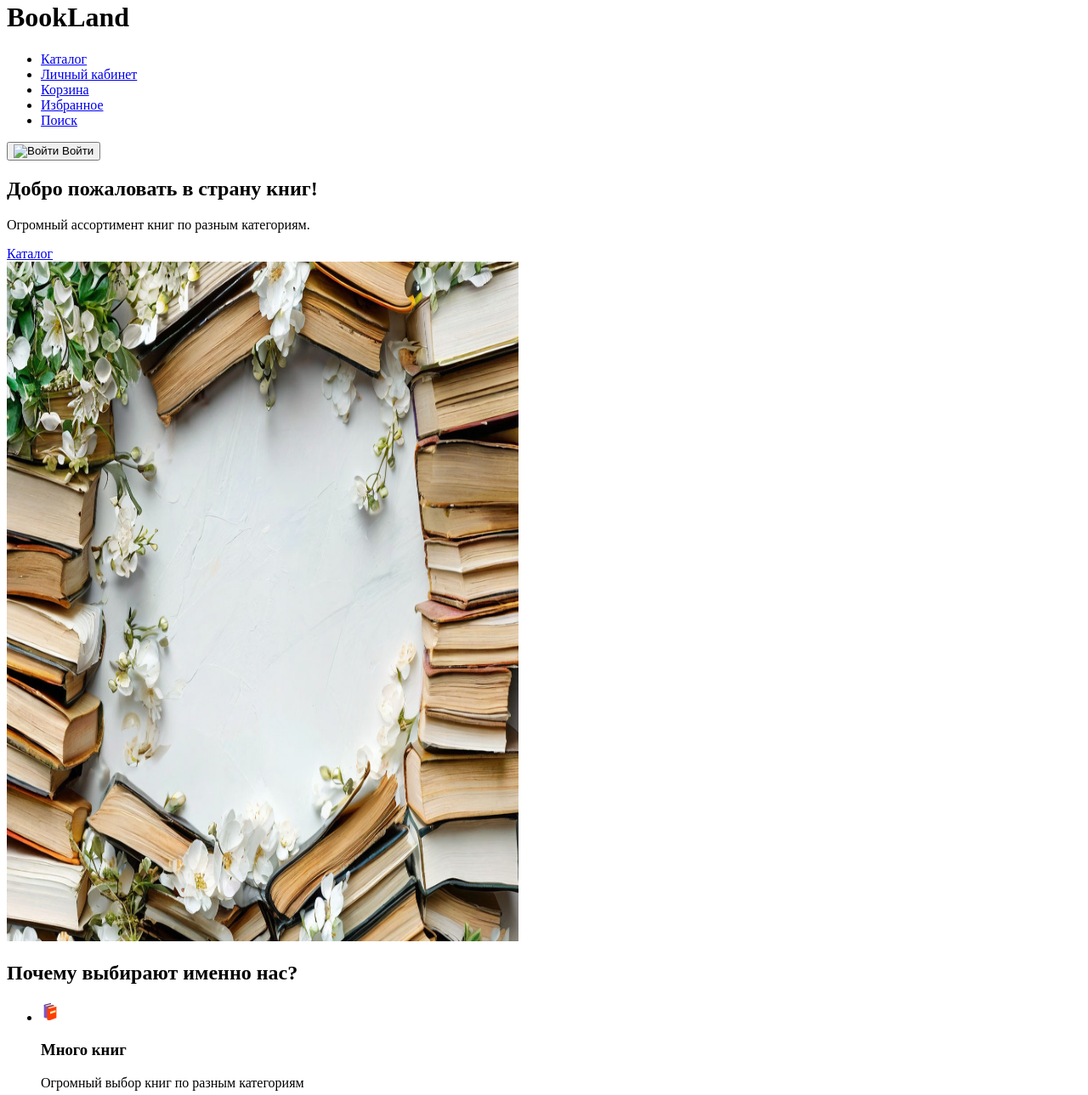
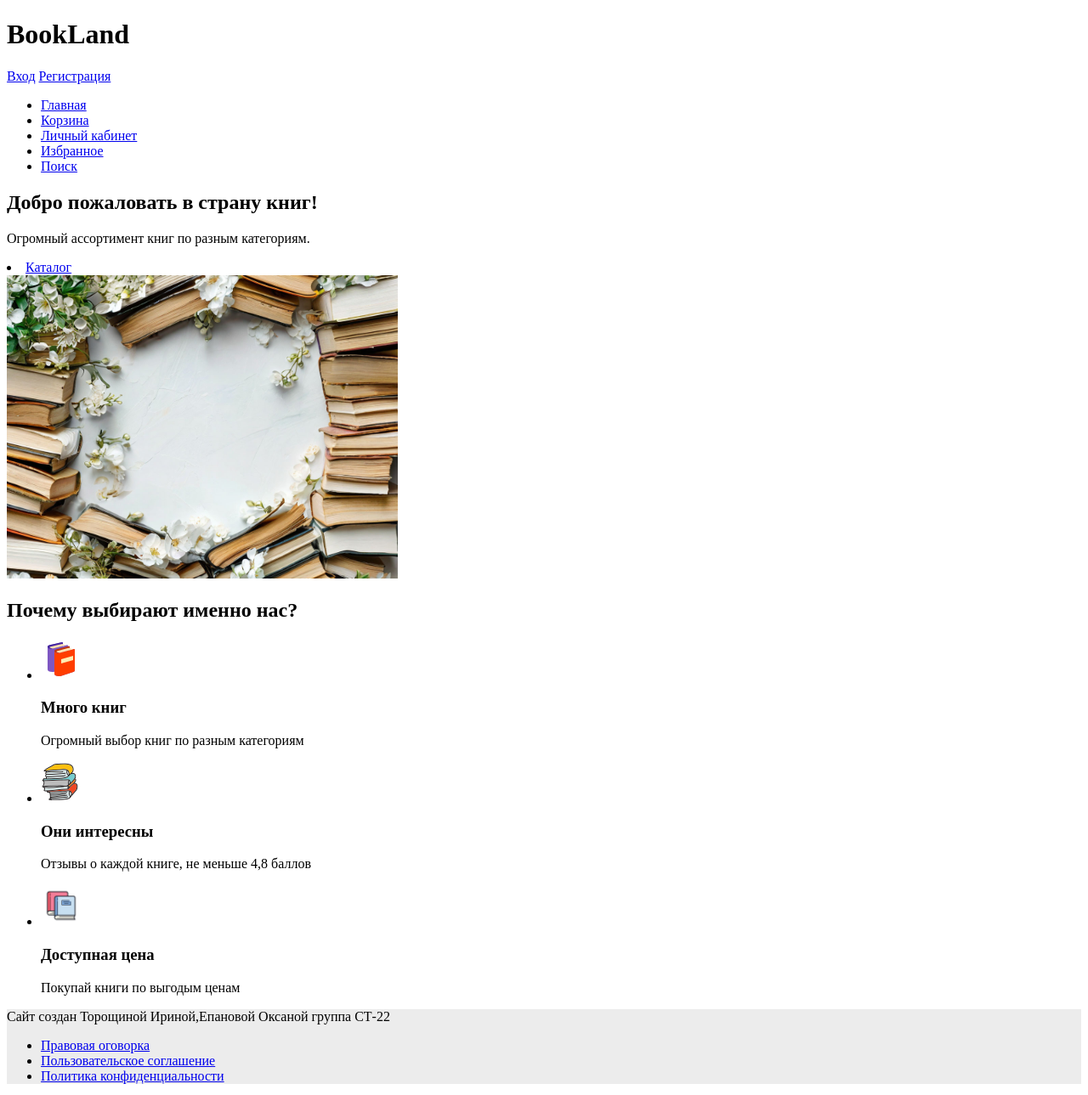
Before and after one commit to toroshchina-epanova/project_toroschina-epanova, a plain HTML site: page index.html in a window 1280 px wide. Shown: the part 131-1420 px from the top of the page at 85% size. Drawn offline with Linux system fonts and the light colour scheme.

Commit message:
Add files via upload
четвертая выгрузка файлов

```diff
--- a/index.html
+++ b/index.html
@@ -4,93 +4,75 @@
 		<meta charset="UTF-8">
 		<meta name="viewport" content="width=device-width, initial-scale=1.0">
 		<title>Document</title>
+		<link rel="stylesheet" href="styles\styles.css" type="text/css">
 	</head>
+
 	<body>
-    <header>
-        <img src="images/логотип.jpeg" alt=""width="100">
-<h1>BookLand</h1>
-<nav>
-    <ul>
-        <li><a href="catalog.html">Каталог</a></li>
-        <li><a href="#">Личный кабинет</a></li>
-        <li><a href="#">Корзина</a></li>
-        <li><a href="#">Избранное</a></li>
-        <li><a href="#">Поиск</a></li>
+		<header class="header">
+			<img class="header__logo" src="images/logo.jpeg" alt="logotype" width="120"  height="120">
+			<h1 class="header__title">BookLand</h1>
+			<a class="header__button" href="login.html">Вход</a>
+			<a class="header__button" href="registration.html">Регистрация</a>
+
+			<!--/ Навигация -->
+			<nav class="header__menu">
+				<ul class="menu">
+					<li class="menu__item menu__item---active">
+						<a class="menu__link" href="index.html">Главная</a>
+					</li>
+					<li class="menu__item"><a class="menu__link" href="#">Корзина</a></li>
+					<li class="menu__item"><a class="menu__link" href="login.html">Личный кабинет</a></li>
+					<li class="menu__item"><a class="menu__link" href="#">Избранное</a></li>
+					<li class="menu__item"><a class="menu__link" href="#">Поиск</a></li>
 				</ul>
 			</nav>
+		</header>
+		<!--/ Навигация -->
 
- <!--/ Навигация -->
- <button type="button">
-    <img src="images/icon/login.svg" alt="Войти" width="16" height="16">
-    <span>Войти</span>
-</button>
-</header>
-<!--/ Заголовок -->
+
 		<!-- Основной контент -->
-<main>
+		<main class="main">
 			<!-- Первый экран -->
-        <section>
-            <div>
-                <h2>Добро пожаловать в страну книг!</h2>
-                <p>Огромный ассортимент книг по разным категориям.</p>
-                <a href="#" target="_blank"> Каталог</a>
+			<section class="section-promo">
+				<div class="promo__content">
+					<h2 class="promo__title section__title">Добро пожаловать в страну книг!</h2>
+					<p class="promo__description">Огромный ассортимент книг по разным категориям.</p>
+					<li> <a class="menu__link" href="catalog.html">Каталог</a></li>
 				</div>
-            <img src="images/изображение книг.jpeg" alt="Изображение книг" width="602" height="800">
+				<img src="images/изображение книг.jpeg" alt="Изображение книг" width="460" height="357">
 			</section>
 			<!--/ Первый экран -->
 
-         <section>
-            <h2>Почему выбирают именно нас?</h2>
-            <ul>
-                <li>
-                    <img src="images/иконка1.png" alt="Иконка " width="22" height="24">
-                    <h3>Много книг</h3>
-                    <p>Огромный выбор книг по разным категориям</p>
+			<section class="section-cards">
+				<h2 class="section__title">Почему выбирают именно нас?</h2>
+				<ul class="card__list">
+					<li class="card__item">
+						<img class="card__icon" src="images/icon1.png" alt="Иконка " width="48" height="48">
+						<h3 class="card__title">Много книг</h3>
+						<p class="card__description">Огромный выбор книг по разным категориям</p>
 					</li>
-                <li>
-                    <img src="images/иконка2.png" alt="Иконка" width="24" height="24">
-                    <h3>Они интересны</h3>
-                    <p>Отзывы о каждой книге, не меньше 4,8 баллов</p>
+					<li class="card__item">
+						<img class="card__icon"src="images/icon2.png" alt="Иконка" width="48" height="48">
+						<h3 class="card__title">Они интересны</h3>
+						<p class="card__description">Отзывы о каждой книге, не меньше 4,8 баллов</p>
 					</li>
-                <li>
-                    <img src="images/иконка3.png" alt="Иконка " width="24" height="23">
-                    <h3>Доступная цена</h3>
-                    <p>Покупай книги по выгодым ценам</p>
+					<li class="card__item">
+						<img class="card__icon" src="images/icon3.png" alt="Иконка" width="48" height="48">
+						<h3 class="card__title">Доступная цена</h3>
+						<p class="card__description">Покупай книги по выгодым ценам</p>
 					</li>
-
 				</ul>
 			</section>
-<main>
-<a href="#">Вход</a>
-<a href="#">Регистрация</a>
- </header>
-    <main>
+		</main>
 
 
-
-
-    </main>
-    <footer>
-<p>Cайт создан Торощиной Ириной,Епановой Оксаной группа СТ-22</p>
+		<footer class="footer">
+			<p> Cайт создан Торощиной Ириной,Епановой Оксаной группа СТ-22</p>
 			<ul>
-    <li><a href="#"> Правовая оговорка</a></li>
-    <li><a href="#"> Пользовательское соглашение</a></li>
-    <li><a href="#"> Политика конфиденциальности</a></li>
+				<li><a href="Legal_Disclaimer.html"> Правовая оговорка</a></li>
+				<li><a href="User_Agreement.html"> Пользовательское соглашение</a></li>
+				<li><a href="Privacy_Policy.html"> Политика конфиденциальности</a></li>
 			</ul>
 		</footer>
- <!-- Форма "Войти" -->
- <section>
-    <form action="/">
-        <h1>Вход в личный кабинет</h1>
-        <input type="email" name="email" placeholder="Номер телефона" required>
-        <input type="password" name="password" placeholder="Пароль" required>
-        <fieldset>
-            <input type="submit" value="Войти">
-            <button type="button">Отмена</button>
-        </fieldset>
-        <button type="button">У меня еще нет аккаунта</button>
-    </form>
-</section>
-<!--/ Форма "Войти" -->
 	</body>
 </html>
--- /dev/null
+++ b/styles/styles.css
@@ -0,0 +1,16 @@
+.button {
+	background-color: red;
+	color: blue;
+}
+
+p {
+	color: black;
+}
+
+.card__item {
+	color: black;
+}
+
+.footer {
+	background-color: #ECECEC;
+}
```
Also changed, not shown: Legal_Disclaimer.html (added, +1 -0 lines), Privacy_Policy.html (added, +1 -0 lines), User_Agreement.html (added, +1 -0 lines), login.html (added, +28 -0 lines), registration.html (added, +36 -0 lines), images/icon1.png (added), images/icon2.png (added), images/icon3.png (added), images/logo.jpeg (added), images/Изображение книг.jpeg (added), 1 other file. Lines whose indentation alone changed are shown as unchanged.
